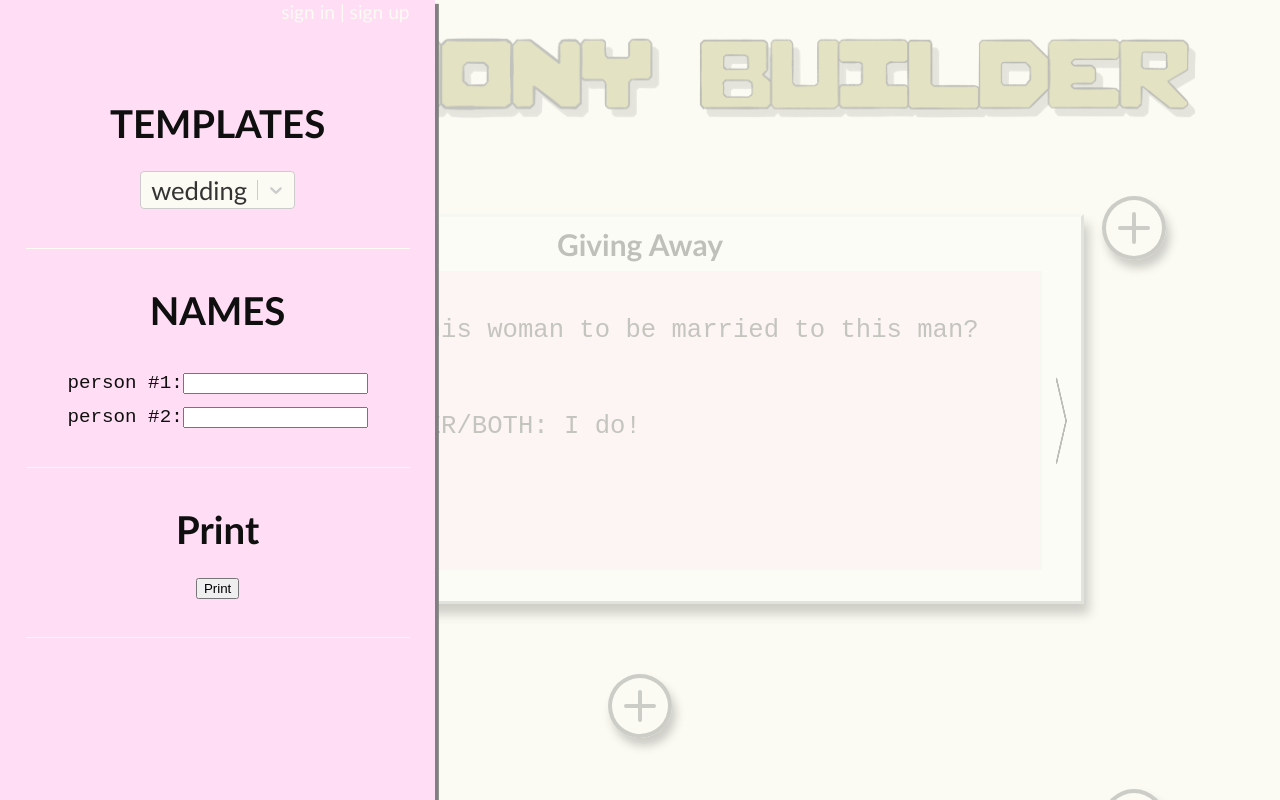
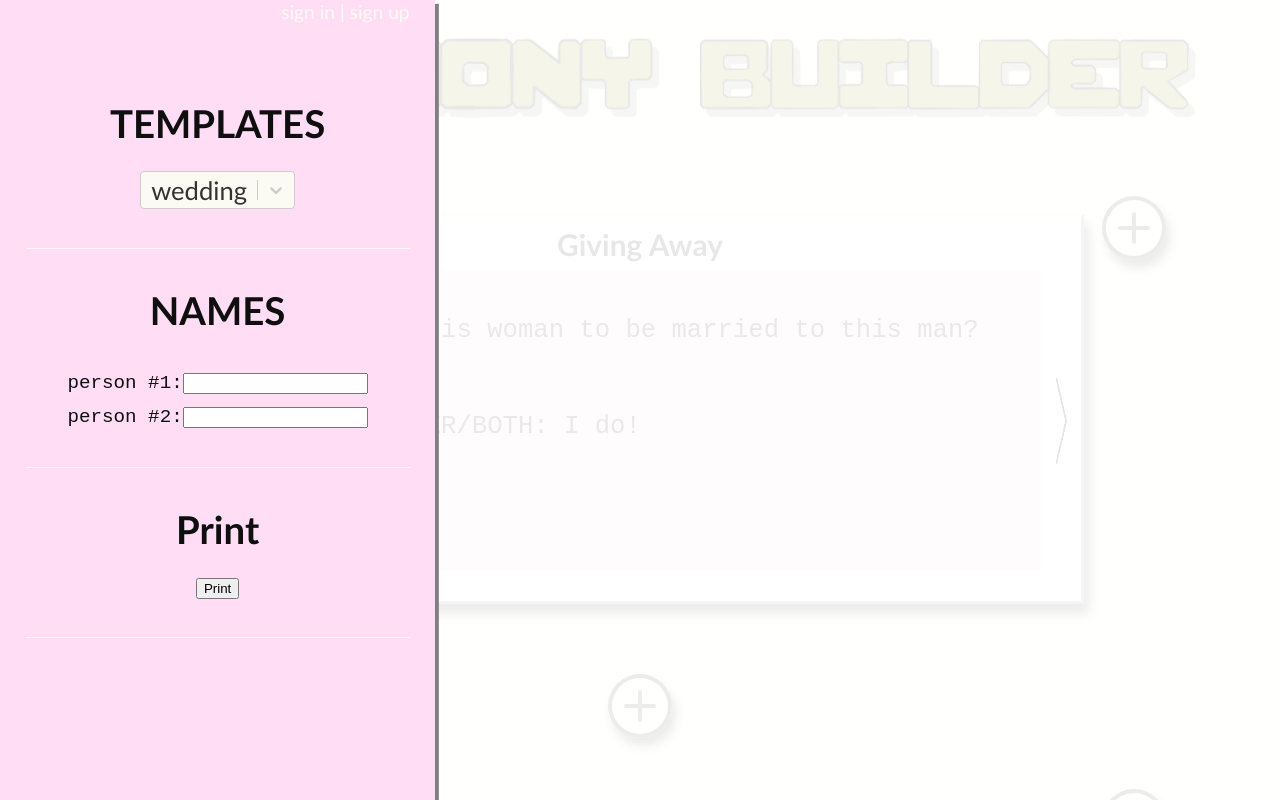
Before and after one commit to jakejurado/Ceremony_Builder, a React app: page / in a window 1280 px wide. Shown: the top 800 px of the page. Built offline with nearby package versions, Linux system fonts and the light colour scheme.

Commit message:
sidebar has white background to hide main page

```diff
--- a/src/Components/App.tsx
+++ b/src/Components/App.tsx
@@ -67,7 +67,7 @@ function App() {
       setTimeout(
         () => {
           document
-            .getElementById("mainDisplay")
+            .getElementById("cover")
             .addEventListener("mousedown", () => setSidebarOpen(false), {
               once: true,
             });
--- a/src/Components/Sidebar.jsx
+++ b/src/Components/Sidebar.jsx
@@ -5,11 +5,14 @@ import SidebarPrint from "./SidebarPrint";
 
 function Sidebar({ templates, templateTitle, selectTemplate }) {
   return (
-    <div id="sideBar">
-      <div id="login">sign in | sign up</div>
-      <SideBarTemplate />
-      <SidebarNames />
-      <SidebarPrint />
+    <div id="panel">
+      <div id="cover" />
+      <div id="sideBar">
+        <div id="login">sign in | sign up</div>
+        <SideBarTemplate />
+        <SidebarNames />
+        <SidebarPrint />
+      </div>
       {/* <div>Save Current</div> */}
     </div>
   );
--- a/src/functions/mainPage/sidebarFuncs.js
+++ b/src/functions/mainPage/sidebarFuncs.js
@@ -6,7 +6,7 @@ function createSidebarToggle() {
     //dom elements for the sidebar.
     const sidebar = document.getElementById("sideBar");
     const sidebarButton = document.getElementById("sidebarButton");
-    const main = document.getElementById("mainDisplay");
+    const main = document.getElementById("cover");
 
     //animation transition time.
     const fullTime = 1500;
@@ -24,7 +24,7 @@ function createSidebarToggle() {
       }, fullTime);
 
       //main page opacity back to normal
-      setStyle(main, "opacity", 1);
+      setStyle(main, "display", "none");
 
       //remove sidebar content one at a time.
       storage.push(...Object.values(sidebar.children));
@@ -42,7 +42,7 @@ function createSidebarToggle() {
       setStyle(sidebarButton, "display", "none");
 
       //main page opacity decrease
-      setStyle(main, "opacity", "0.25");
+      setStyle(main, "display", "block");
 
       //open the sidebar
       setStyle(sidebar, "width", "30%");
@@ -65,64 +65,4 @@ function createSidebarToggle() {
 
 const toggleSidebar = createSidebarToggle();
 
-// function openCloseSidebar(isOpen) {
-//   //dom elements for the sidebar.
-//   const sidebar = document.getElementById("sideBar");
-//   const sidebarButton = document.getElementById("sidebarButton");
-//   const main = document.getElementById("mainDisplay");
-
-//   //animation transition time.
-//   const fullTime = 1500;
-//   const partialTime = fullTime - 500;
-//   const intervalTime = 100;
-
-//   //Close the sidebar.
-//   if (!isOpen) {
-//     //close the sidebar
-//     setStyle(sidebar, "width", "0");
-
-//     //show the button
-//     setTimeout(() => {
-//       setStyle(sidebarButton, "display", "block");
-//     }, fullTime);
-
-//     //main page opacity back to normal
-//     setStyle(main, "opacity", 1);
-
-//     //remove sidebar content one at a time.
-//     const allChildren = Object.values(sidebar.children);
-//     const intervalId = setInterval(() => {
-//       const curr = allChildren.pop();
-//       setStyle(curr, "display", "none");
-//       if (!allChildren.length) {
-//         clearInterval(intervalId);
-//       }
-//     }, intervalTime);
-//   } else {
-//     //open the sidebar
-
-//     //make sidebarButton dissapear.
-//     setStyle(sidebarButton, "display", "none");
-
-//     //main page opacity decrease
-//     setStyle(main, "opacity", "0.25");
-
-//     //open the sidebar
-//     setStyle(sidebar, "width", "30%");
-
-//     //populate sidebar with content
-//     function populateSidebar() {
-//       const allChildren = Object.values(sidebar.children);
-//       const intervalId = setInterval(() => {
-//         const curr = allChildren.shift();
-//         setStyle(curr, "display", "block");
-//         if (!allChildren.length) clearInterval(intervalId);
-//       }, 300);
-//     }
-//     setTimeout(() => {
-//       populateSidebar();
-//     }, partialTime);
-//   }
-// }
-
 export { toggleSidebar };
--- a/src/styles/pages/_sidebar.scss
+++ b/src/styles/pages/_sidebar.scss
@@ -1,5 +1,14 @@
 @use "../variables" as v;
 
+#cover {
+  position: fixed;
+  top: 0;
+  width: 100vw;
+  height: 100vh;
+  z-index: 2;
+  background-color: white;
+  opacity: 0.9;
+}
 #sideBar {
   position: fixed;
   display: flex;
```
